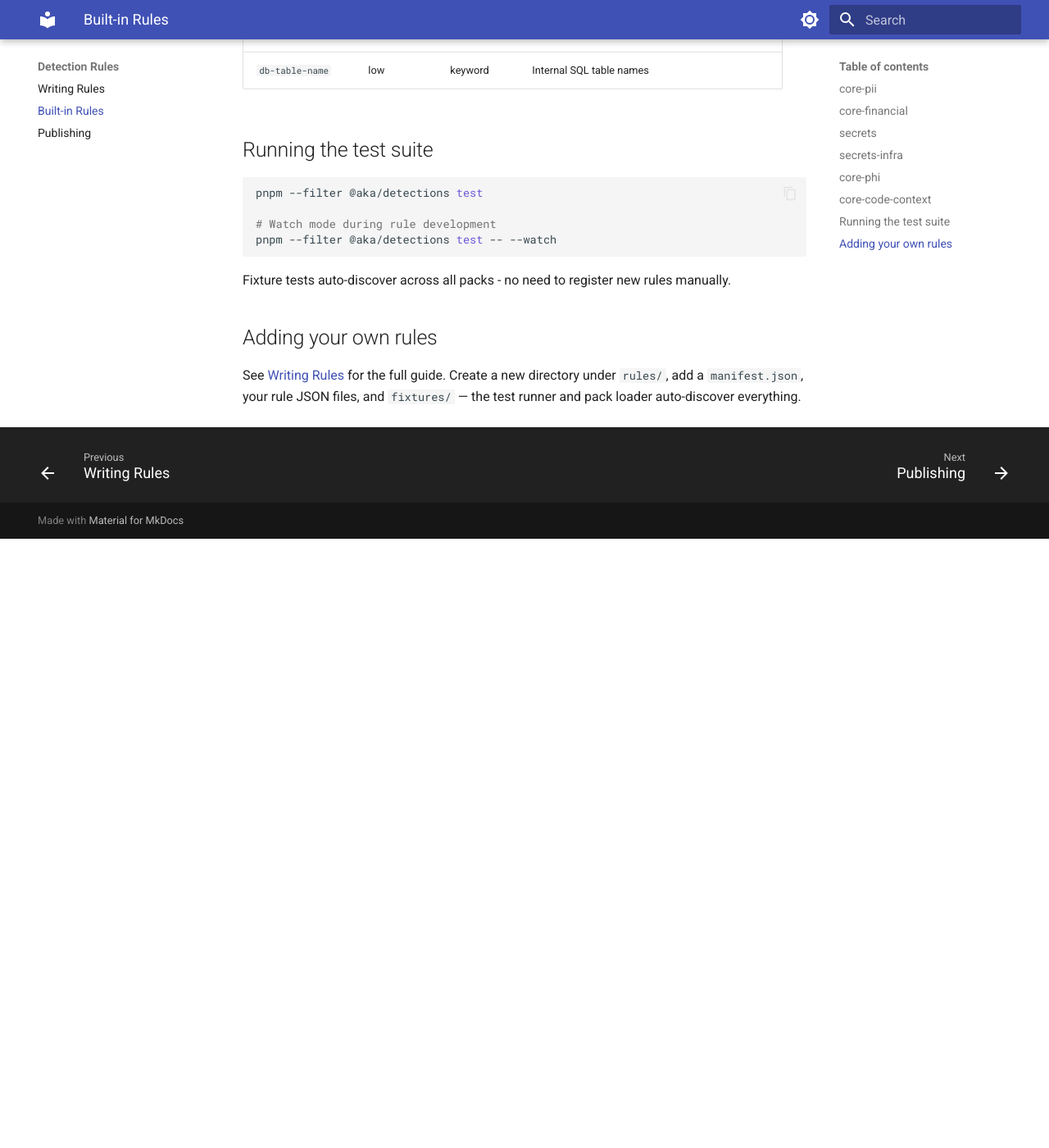
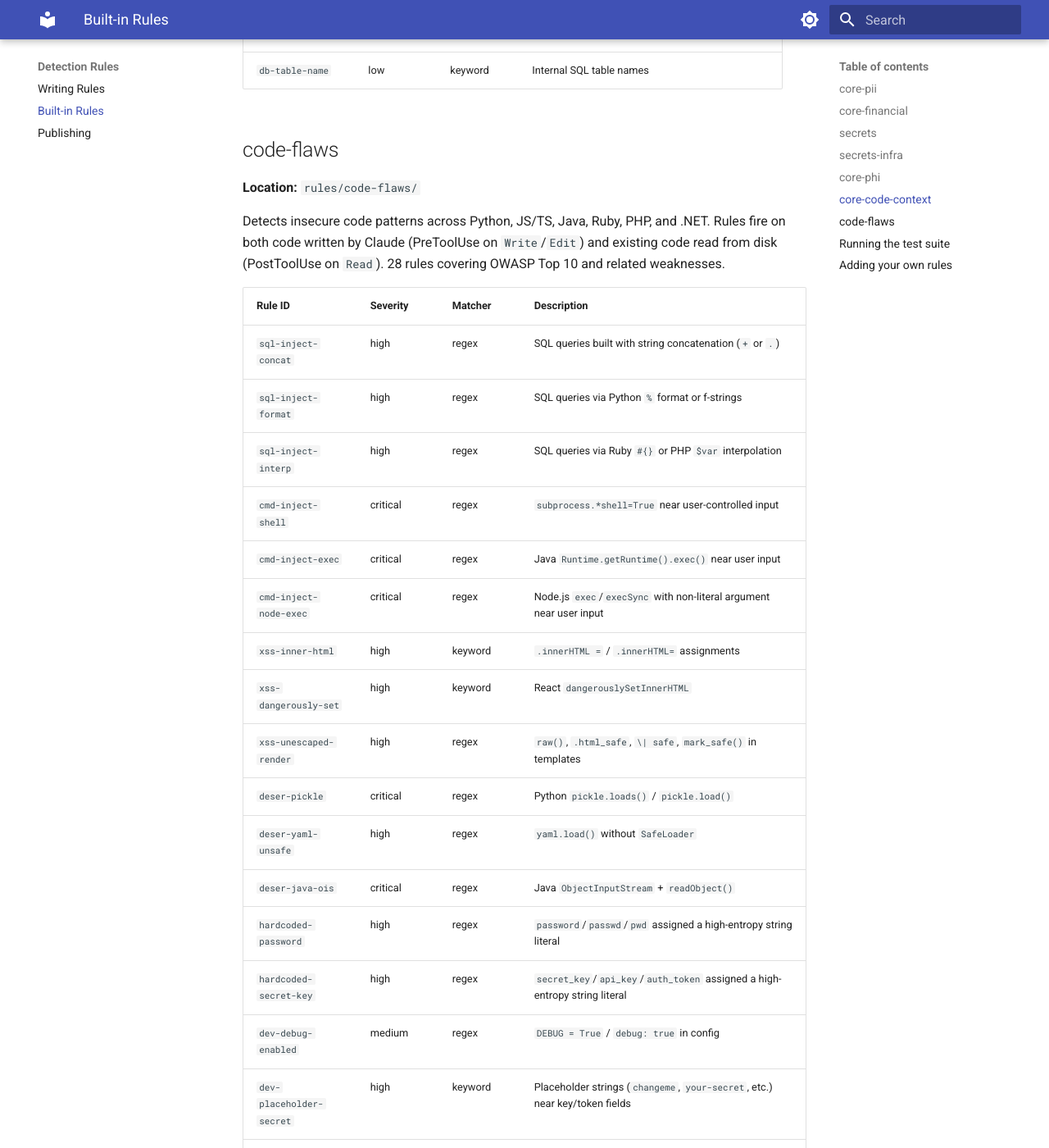
Before and after one commit to akasecurity/ai-tc-docs, an MkDocs documentation site: the page built from docs/rules/built-in.md, in a window 1280 px wide and 1400 px high, scrolled down 5207 px. Shown: the whole window at 82% size. Built offline with MkDocs 1.6.1 and Material for MkDocs 9.7.7, drawn with Linux system fonts in a browser that asks for light colours; before the commit the page ends 5864 px from its top, so only the background shows below that; some of the changed text lies outside the part shown.

Commit message:
feat: this is a code flaw detection rule package that adds a scan capability

````diff
--- a/docs/rules/built-in.md
+++ b/docs/rules/built-in.md
@@ -122,6 +122,43 @@ Detects internal code and infrastructure context that should not leave the organ
 | `feature-flag`    | low      | keyword | Feature flag / toggle names                         |
 | `db-table-name`   | low      | keyword | Internal SQL table names                            |
 
+## code-flaws
+
+**Location:** `rules/code-flaws/`
+
+Detects insecure code patterns across Python, JS/TS, Java, Ruby, PHP, and .NET. Rules fire on both code written by Claude (PreToolUse on `Write`/`Edit`) and existing code read from disk (PostToolUse on `Read`). 28 rules covering OWASP Top 10 and related weaknesses.
+
+| Rule ID                     | Severity | Matcher | Description                                                                                     |
+| --------------------------- | -------- | ------- | ----------------------------------------------------------------------------------------------- |
+| `sql-inject-concat`         | high     | regex   | SQL queries built with string concatenation (`+` or `.`)                                        |
+| `sql-inject-format`         | high     | regex   | SQL queries via Python `%` format or f-strings                                                  |
+| `sql-inject-interp`         | high     | regex   | SQL queries via Ruby `#{}` or PHP `$var` interpolation                                          |
+| `cmd-inject-shell`          | critical | regex   | `subprocess.*shell=True` near user-controlled input                                             |
+| `cmd-inject-exec`           | critical | regex   | Java `Runtime.getRuntime().exec()` near user input                                              |
+| `cmd-inject-node-exec`      | critical | regex   | Node.js `exec`/`execSync` with non-literal argument near user input                             |
+| `xss-inner-html`            | high     | keyword | `.innerHTML =` / `.innerHTML=` assignments                                                      |
+| `xss-dangerously-set`       | high     | keyword | React `dangerouslySetInnerHTML`                                                                 |
+| `xss-unescaped-render`      | high     | regex   | `raw()`, `.html_safe`, `\| safe`, `mark_safe()` in templates                                    |
+| `deser-pickle`              | critical | regex   | Python `pickle.loads()` / `pickle.load()`                                                       |
+| `deser-yaml-unsafe`         | high     | regex   | `yaml.load()` without `SafeLoader`                                                              |
+| `deser-java-ois`            | critical | regex   | Java `ObjectInputStream` + `readObject()`                                                       |
+| `hardcoded-password`        | high     | regex   | `password`/`passwd`/`pwd` assigned a high-entropy string literal                                |
+| `hardcoded-secret-key`      | high     | regex   | `secret_key`/`api_key`/`auth_token` assigned a high-entropy string literal                      |
+| `dev-debug-enabled`         | medium   | regex   | `DEBUG = True` / `debug: true` in config                                                        |
+| `dev-placeholder-secret`    | high     | keyword | Placeholder strings (`changeme`, `your-secret`, etc.) near key/token fields                     |
+| `dev-wildcard-cors`         | medium   | regex   | CORS wildcard: `Access-Control-Allow-Origin: *`, `origin: '*'`, `CORS_ALLOW_ALL_ORIGINS = True` |
+| `auth-ssl-verify-false`     | high     | regex   | `requests.*verify=False` disabling TLS validation                                               |
+| `auth-jwt-no-verify`        | critical | regex   | JWT decoded with `verify=False` / `algorithms=[]` near jwt/decode/token                         |
+| `path-traversal-open`       | high     | regex   | `open(request.*` / `open(params.*` with user-controlled path                                    |
+| `path-traversal-join`       | high     | regex   | `os.path.join(base, user_*)` with user-controlled component                                     |
+| `crypto-weak-hash-md5`      | medium   | regex   | MD5 used as a hash (`hashlib.md5`, `MessageDigest("MD5")`, `Digest::MD5`)                       |
+| `crypto-weak-hash-sha1`     | medium   | regex   | SHA-1 used near password/credential/token context                                               |
+| `crypto-insecure-random`    | medium   | regex   | `Math.random()` / `random.random()` near security-sensitive labels                              |
+| `prototype-pollution-merge` | high     | regex   | `Object.assign(target, req.body)` / `_.merge(target, request.*)`                                |
+| `eval-dynamic-exec`         | critical | regex   | `eval`/`exec` with non-literal argument near user input                                         |
+| `ssrf-user-url`             | high     | regex   | `fetch`/`axios`/`requests.get` called directly with `req.*`/`params.*`                          |
+| `regex-redos-backtrack`     | medium   | regex   | Catastrophic backtracking patterns like `(a+)+`                                                 |
+
 ## Running the test suite
 
 ```bash
````
Also changed, not shown: other parts of docs/rules/built-in.md (+1 -1 lines), docs/plugin/claude-code.md (+3 -1 lines).
